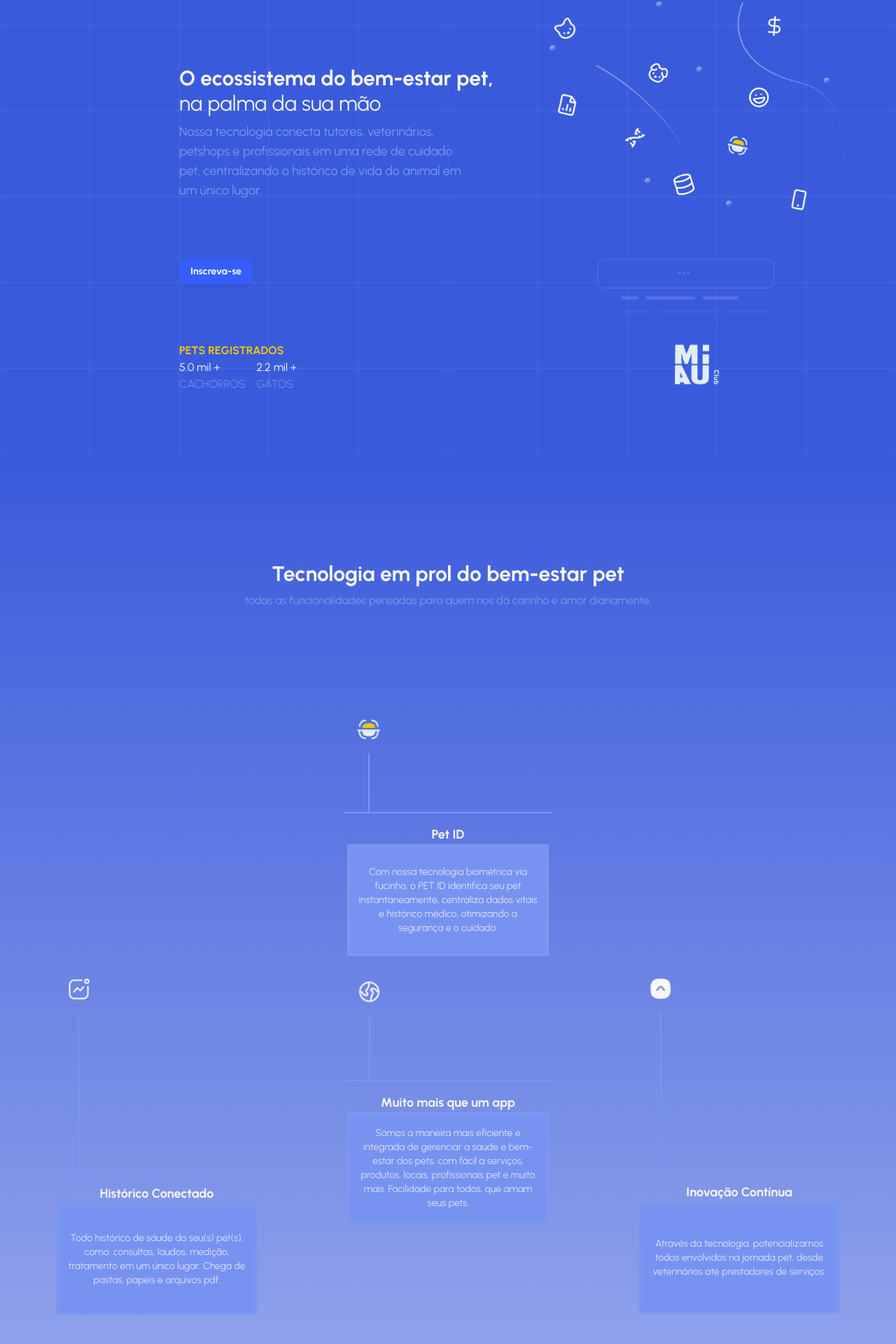
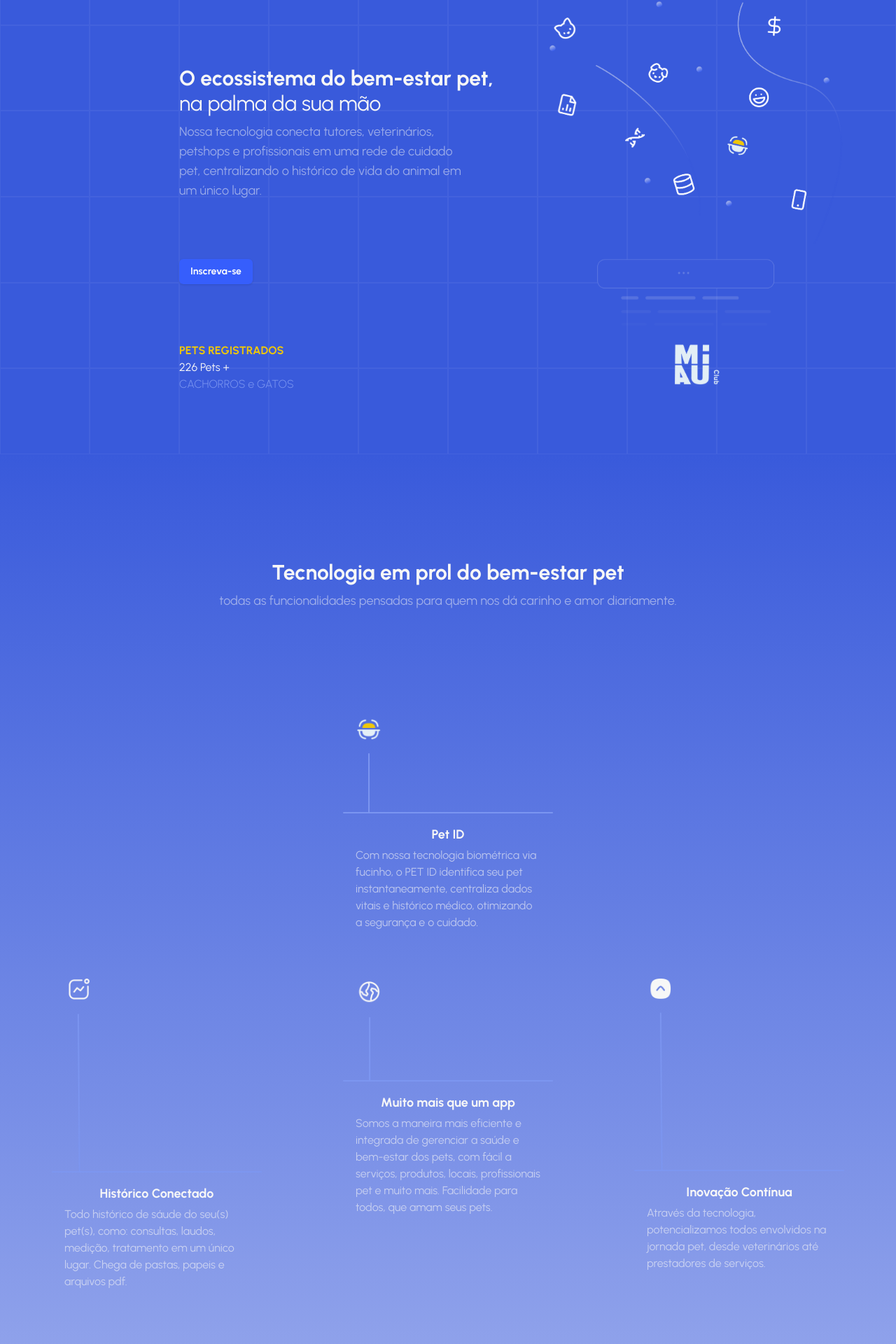
Before and after one commit to Miau-Club/miau-web-lading-page, a Next.js app: page / in a window 1280 px wide. Shown: the part 151-2071 px from the top of the page at 70% size. Built offline with nearby package versions, Linux system fonts and the light colour scheme.

Commit message:
ajustes de textos

```diff
--- a/src/app/(home)/page.tsx
+++ b/src/app/(home)/page.tsx
@@ -36,8 +36,8 @@ const Home: React.FC = () => {
           height={0}
         />
         <h3 className='font-bold text-miau-white text-base sm:text-lg self-start sm:self-center'>{title}</h3>
-        <div className='overflow-hidden w-[100%] sm:w-72 h-40 bg-transparent sm:bg-miau-blueLight border-solid border-4 border-transparent sm:border-miau-blueContrast rounded-sm'>
-          <div className='sm:px-2 sm:text-center flex items-start sm:items-center h-[100%]'>
+        <div className='overflow-hidden w-[100%] sm:w-72 h-40 bg-transparent border-solid border-4 border-transparent  rounded-sm'>
+          <div className='sm:px-2 flex-col text-start flex items-start sm:items-center h-[100%]'>
             {children}
           </div>
         </div>
@@ -64,7 +64,7 @@ const Home: React.FC = () => {
         </div>
         <div className='z-10'>
           <h3 className='font-bold text-miau-white z-10'>{title}</h3>
-          <p className='font-normal text-miau-white text-sm z-10'>{subtitle}</p>
+          <p className='font-normal text-miau-white/80 text-sm sm:text-base z-10'>{subtitle}</p>
         </div>
       </BGDots>
     </div>)
@@ -85,7 +85,7 @@ const Home: React.FC = () => {
         <div className='grid grid-cols-3 grid-rows-3 gap-10 z-10'>
           <div className='row-span-2 col-span-3 sm:col-span-2 flex flex-col justify-end '>
             <H1 className='text-xl'>O ecossistema do bem-estar pet, <br /><span className='font-normal'>na palma da sua mão</span></H1>
-            <p className='max-w-[405px] text-miau-blueContrast text-lg mt-2'>Nossa tecnologia conecta tutores, veterinários, petshops e profissionais em uma rede de cuidado pet, centralizando o histórico de vida do animal em um único lugar.</p>
+            <p className='max-w-[405px] text-miau-white/50 text-lg mt-2'>Nossa tecnologia conecta tutores, veterinários, petshops e profissionais em uma rede de cuidado pet, centralizando o histórico de vida do animal em um único lugar.</p>
           </div>
           <div className="h-[35rem] w-[35rem] relative row-span-4 col-span-1 hidden sm:block right-60 z-10 animate-bounce-home">
             <Image
@@ -101,8 +101,8 @@ const Home: React.FC = () => {
           <div className='flex flex-col justify-center row-span-1  col-span-2'>
             <h3 className='text-miau-yellow font-bold'>PETS REGISTRADOS</h3>
             <div className='flex flex-row items-center gap-4'>
-              <div><p className='text-miau-white font-normal'>5.0 mil +</p> <p className='text-miau-blueContrast font-light'>CACHORROS</p></div>
-              <div><p className='text-miau-white font-normal'>2.2 mil +</p> <p className='text-miau-blueContrast font-light'>GATOS</p></div>
+              <div><p className='text-miau-white font-normal'>226 Pets +</p> <p className='text-miau-blueContrast font-light'>CACHORROS e GATOS</p></div>
+              {/* <div><p className='text-miau-white font-normal'>80 Pets +</p> <p className='text-miau-blueContrast font-light'>GATOS</p></div> */}
             </div>
           </div>
         </div>
@@ -112,23 +112,23 @@ const Home: React.FC = () => {
           <div className='grid grid-cols-1 grid-rows-5 sm:grid-cols-3 sm:grid-rows-2'>
             <div className='flex justify-center items-center flex-col gap-2 sm:col-span-3'>
               <H1 className='text-xl'>Tecnologia em prol do bem-estar pet</H1>
-              <h3 className='text-miau-blueContrast text-base text-center font-normal sm:text-base'>todas as funcionalidades pensadas para quem nos dá carinho e amor diariamente.</h3>
+              <h3 className='text-miau-white/50 text-base text-center  sm:text-lg'>todas as funcionalidades pensadas para quem nos dá carinho e amor diariamente.</h3>
             </div>
             <div className='sm:col-span-3 pb-8'>
               <TechCard title='Pet ID' srcIcon="scan" srcIconMobile='scan'>
-                <p className='font-normal text-miau-white/80 text-sm sm:text-sm z-10'>Com nossa tecnologia biométrica via fucinho, o PET ID identifica seu pet instantaneamente, centraliza dados vitais e histórico médico, otimizando a segurança e o cuidado.</p>
+                <p className='font-normal text-miau-white/60 text-base z-10'>Com nossa tecnologia biométrica via fucinho, o PET ID identifica seu pet instantaneamente, centraliza dados vitais e histórico médico, otimizando a segurança e o cuidado.</p>
               </TechCard>
 
             </div>
             <TechCard title='Histórico Conectado' srcIcon="dashboard" srcIconMobile='dashboard'>
-              <p className='font-normal text-miau-white/80 text-sm sm:text-sm'>Todo histórico de sáude do seu(s) pet(s), como: consultas, laudos, medição, tratamento em um único lugar. Chega de pastas, papeis e arquivos pdf.</p>
+              <p className='font-normal text-miau-white/60 text-base'>Todo histórico de sáude do seu(s) pet(s), como: consultas, laudos, medição, tratamento em um único lugar. Chega de pastas, papeis e arquivos pdf.</p>
             </TechCard>
             <TechCard title='Muito mais que um app' srcIcon="world" srcIconMobile='world'>
-              <p className='font-normal text-miau-white/80 text-sm'>Somos a maneira mais eficiente e integrada de gerenciar a saúde e bem-estar dos pets, com fácil a serviços, produtos, locais, profissionais pet e muito mais. Facilidade para todos, que amam seus pets.</p>
+              <p className='font-normal text-miau-white/60 text-base'>Somos a maneira mais eficiente e integrada de gerenciar a saúde e bem-estar dos pets, com fácil a serviços, produtos, locais, profissionais pet e muito mais. Facilidade para todos, que amam seus pets.</p>
             </TechCard>
 
             <TechCard title='Inovação Contínua' srcIcon="arrow-up" srcIconMobile='ipaas'>
-              <p className='font-normal text-miau-white/80 text-sm'>Através da tecnologia, potencializamos todos envolvidos na jornada pet, desde veterinários até prestadores de serviços.</p>
+              <p className='font-normal text-miau-white/60 text-base'>Através da tecnologia, potencializamos todos envolvidos na jornada pet, desde veterinários até prestadores de serviços.</p>
             </TechCard>
 
           </div>
@@ -159,9 +159,9 @@ const Home: React.FC = () => {
           </BGDots>
         </div>
         <div className='w-full h-[150vh] flex flex-col sm:flex-row'>
-          <div className=' flex  flex-col justify-center items-center sm:items-start sm:pl-[10%] sm:text-start gap-8'>
+          <div className=' flex  flex-col justify-center items-center sm:items-start sm:pl-[10%] sm:text-start gap-4'>
             <H1 className='text-miau-black text-2xl '>SEJA O PRIMEIRO A TESTAR</H1>
-            <p className='text-miau-black/60 font-normal text-sm max-w-[320px]'>o app que irá revolucionar o cuidado com a saúde e o bem-estar pet</p>
+            <p className='text-miau-black/60 font-normal sm:text-base text-sm max-w-[320px]'>o app que irá revolucionar o cuidado com a saúde e o bem-estar pet</p>
             <Button text='Inscreva-se' classname='hidden sm:block' onClick={() => { }} />
           </div>
           <div className='flex flex-col justify-center mt-20 overflow-hidden sm:flex-1 sm:mt-0 sm:items-center'>
--- a/src/app/partners/page.tsx
+++ b/src/app/partners/page.tsx
@@ -64,8 +64,8 @@ const Partners: React.FC = () => {
 
             <div className='overflow-hidden flex flex-col sm:flex-row items-center justify-center pl-4 h-[80vh] w-[90vw] sm:w-[80vw] bg-transparent bg-[linear-gradient(to_right,#F7F7F710,transparent_2px),linear-gradient(to_bottom,#F7F7F710,transparent_2px)] bg-[size:6rem_4rem] rounded-sm'>
                 <div className='gap-4 flex flex-col self-start sm:self-center pt-8 sm:pt-0'>
-                    <H1 className='max-w-[34rem] '>Construa Pet-Techs e serviçoes de dados PET , em tempo-real. Rápido .  </H1>
-                    <h3 className='text-miau-grayDark font-light text-base sm:max-w-[26rem]'>Configure , integre , use . Uma gama de serviços construídos e feito para os pets.</h3>
+                    <H1 className='max-w-[34rem] '>Construa Pet-techs e serviçoes de dados PET , em tempo-real. Rápido.</H1>
+                    <h3 className='text-miau-grayDark font-light text-base sm:max-w-[26rem]'>Configure, integre, use . Uma gama de serviços construídos e feito para os pets.</h3>
                     <div className='flex flex-row gap-2'>
                         <Input
                             type="email"
@@ -142,7 +142,7 @@ const Partners: React.FC = () => {
 
         </div>
 
-        <div className='w-[60vw] gap-2 py-10 sm:py-0 h-full sm:h-screen grid grid-cols-1 grid-rows-6 sm:grid-cols-3 sm:grid-rows-2 items-center '>
+        <div className='w-[65vw] py-10 sm:py-0 h-full sm:h-screen grid grid-cols-1 grid-rows-6 sm:grid-cols-3 sm:grid-rows-2 items-center '>
             <GridItem title='Inovação em Integração' src='coffee.svg' subtitle='Acesso gratuito a recursos essenciais para o cuidado diário do seu pet.' />
             <GridItem title='Maior lake PET' src='database.svg' subtitle='Tornamos mais simples a jornada de todos envolvidos para o cuidado e bem -estar pet.' />
             <GridItem title='IPaas' src='ipaas.svg' subtitle='Conectamos tutores a uma ampla gama de serviços pet, garantindo conforto e conveniência.' />
@@ -153,7 +153,7 @@ const Partners: React.FC = () => {
 
         <div className='flex flex-col gap-8 justify-center items-center w-full h-screen mt-10'>
 
-            <H1 className='text-base'>Feito para os pets,pensado para os devs</H1>
+            <H1 className='text-base'>Feito para os PETS, pensado para os devs</H1>
 
             <div className='w-full h-[50vh] sm:w-[45vw] sm:h-[85vh] bg-miau-white/5 rounded-sm flex justify-center items-center'>
                 <div className='flex items-center w-[90vw] h-[45vh] sm:w-[40vw] sm:h-[75vh] bg-miau-white/5 rounded-sm relative'>
```
Also changed, not shown: src/app/tutors/page.tsx (+4 -4 lines).
